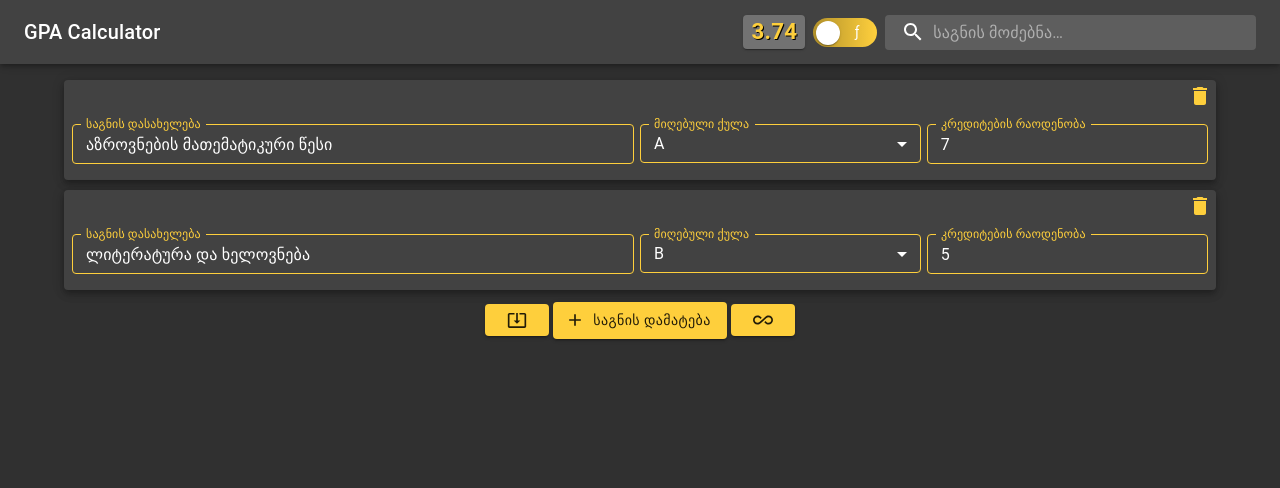
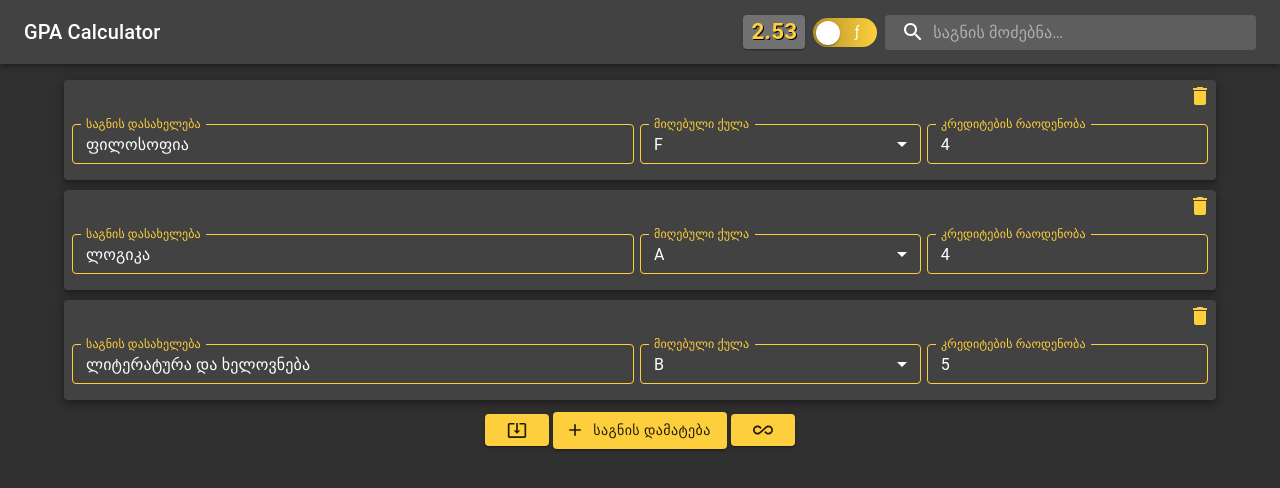
Before and after one commit to lnadi17/gpa-calculator, a React (Create React App) app: page / in a window 1280 px wide. Shown: the top 488 px of the page. Built offline with nearby package versions, Linux system fonts and the light colour scheme.

Commit message:
Minor update for production

```diff
--- a/data/txt_parser.js
+++ b/data/txt_parser.js
@@ -8,4 +8,5 @@ let output = {};
 jsonParsed.forEach((item, index) => {
     output[item.book_name.split('(')[0].split(/\s+/g).join(' ').trim()] = parseInt(item.credit);
 });
+
 console.log(output);
--- a/src/App.js
+++ b/src/App.js
@@ -55,16 +55,23 @@ function App() {
     const cardsDefault = [
         {
             "id": nanoid(),
-            "subjectName": "აზროვნების მათემატიკური წესი",
+            "subjectName": "ფილოსოფია",
+            "subjectMark": "F",
+            "subjectCredits": "4"
+        },
+        {
+            "id": nanoid(),
+            "subjectName": "ლოგიკა",
             "subjectMark": "A",
-            "subjectCredits": "7"
+            "subjectCredits": "4"
         },
         {
             "id": nanoid(),
             "subjectName": "ლიტერატურა და ხელოვნება",
             "subjectMark": "B",
             "subjectCredits": "5"
-        }]
+        },
+    ]
 
     const [cards, setCards] = useState(cardsDefault);
     const [gpaText, setGpaText] = useState('0.00');
--- a/src/EmisParser.js
+++ b/src/EmisParser.js
@@ -1,9 +1,5 @@
-import {freeuniData, agruniData} from "./EmisData";
-
-function convertEmisDataIntoJson(data, isFreeuni) {
+function convertEmisDataIntoJson(data) {
     let jsonCards = [];
-
-    const emisData = isFreeuni ? freeuniData : agruniData;
 
     try {
         let scoreTable = data.split(/[\t\n]/);
@@ -19,7 +15,7 @@ function convertEmisDataIntoJson(data, isFreeuni) {
 
         return jsonCards.filter(card => ["A", "B", "C", "D", "E", "F"].includes(card.subjectMark));
     } catch (err) {
-        console.log(err);
+        // console.log(err);
         return null;
     }
 }
--- a/src/SelectableText.js
+++ b/src/SelectableText.js
@@ -29,7 +29,7 @@ const useStyles = makeStyles(theme => ({
         color: props.isFreeuni ? theme.palette.freeuni.main : theme.palette.agruni.main
     }),
     cssOutlinedInput: {
-        height: 'calc(100% - 1px)',
+        height: '100%',
     },
 }));
 
```
